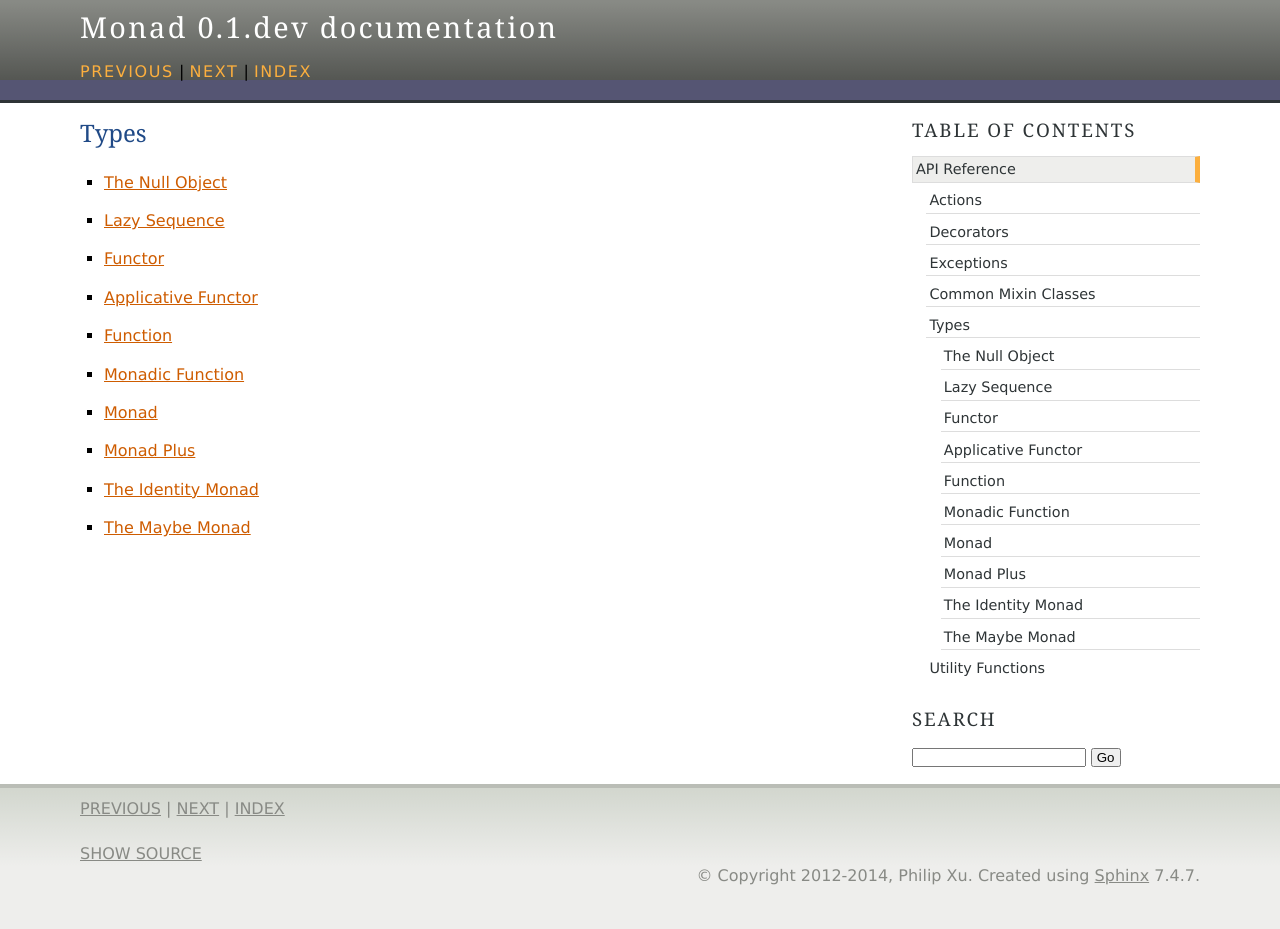
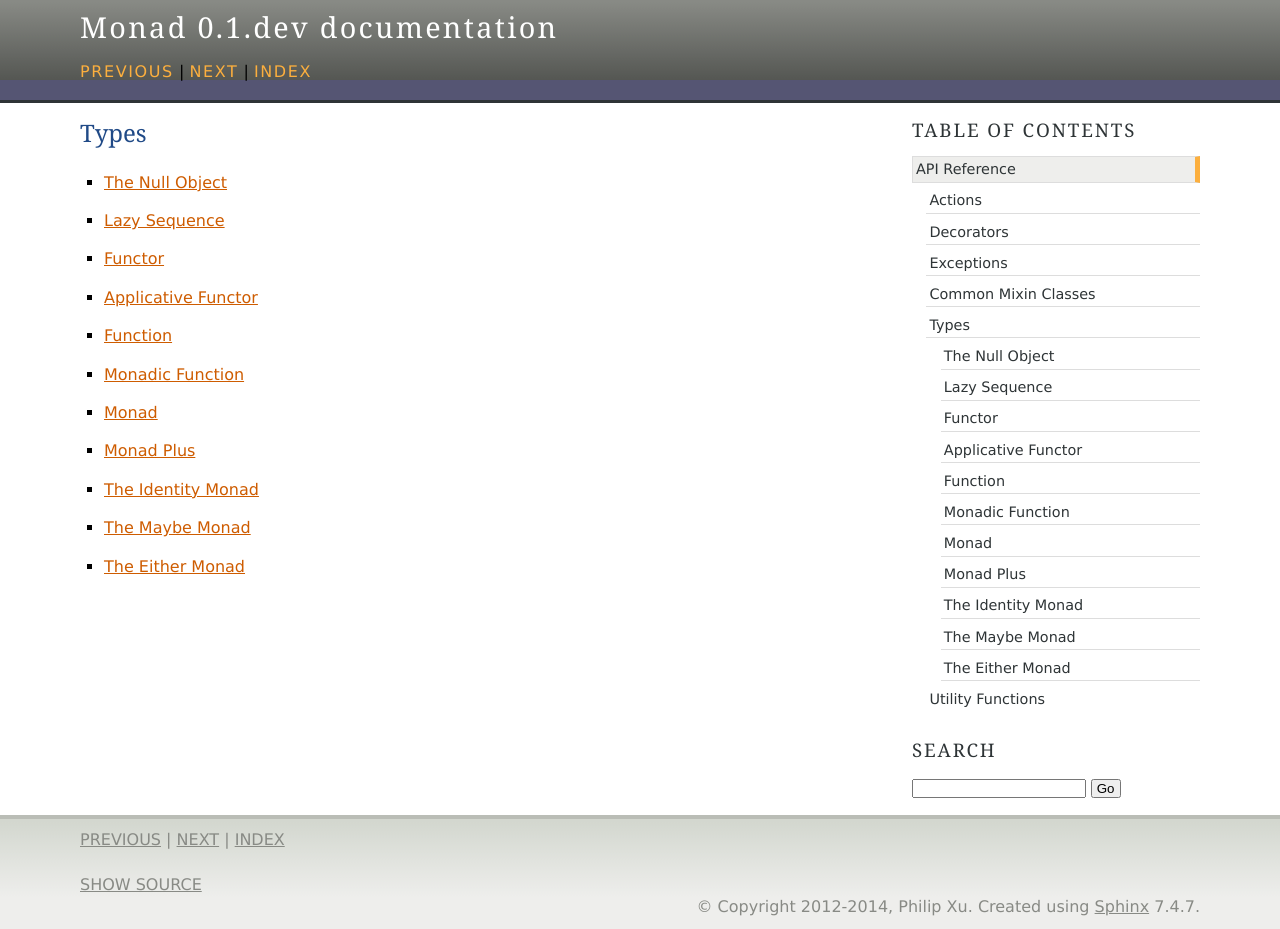
Before and after one commit to pyx/monad, a Sphinx documentation site: the page built from docs/api/types/index.rst, in a window 1280 px wide. Built offline with Sphinx 7.4.7, drawn with Linux system fonts in a browser that asks for light colours; before the commit the page ends 900 px from its top, so only the background shows below that.

Commit message:
Added API reference: Either Monad

```diff
--- a/docs/api/actions.rst
+++ b/docs/api/actions.rst
@@ -8,5 +8,6 @@ Actions
    .. add these functions explicitly as they are not functions per se, so they
       will not be documented automatically
 
+   .. autofunction:: either(left_handler, right_handler=identity)
    .. autofunction:: first(sequence, default=Nothing, predicate=None)
    .. autofunction:: tryout(*functions)
--- /dev/null
+++ b/docs/api/types/either.rst
@@ -0,0 +1,6 @@
+The Either Monad
+================
+
+.. automodule:: monad.types.either
+   :members:
+   :show-inheritance:
--- a/docs/api/types/index.rst
+++ b/docs/api/types/index.rst
@@ -13,3 +13,4 @@ Types
    monadplus
    identity
    maybe
+   either
```
